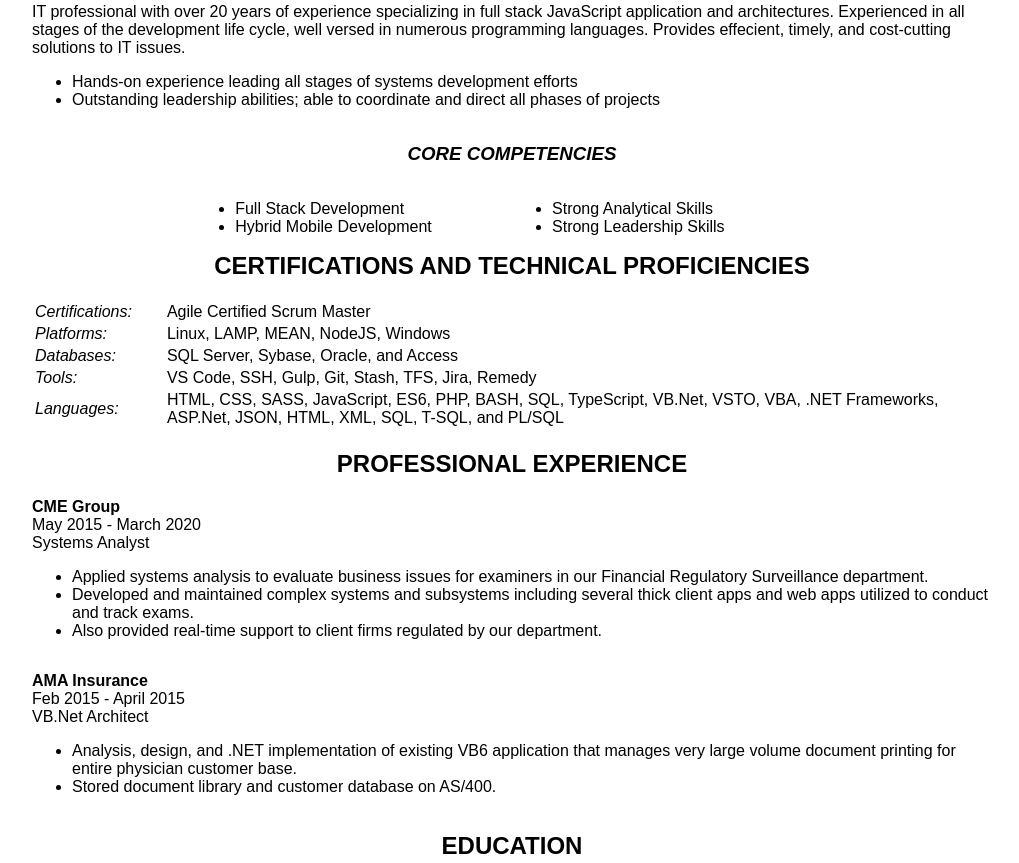
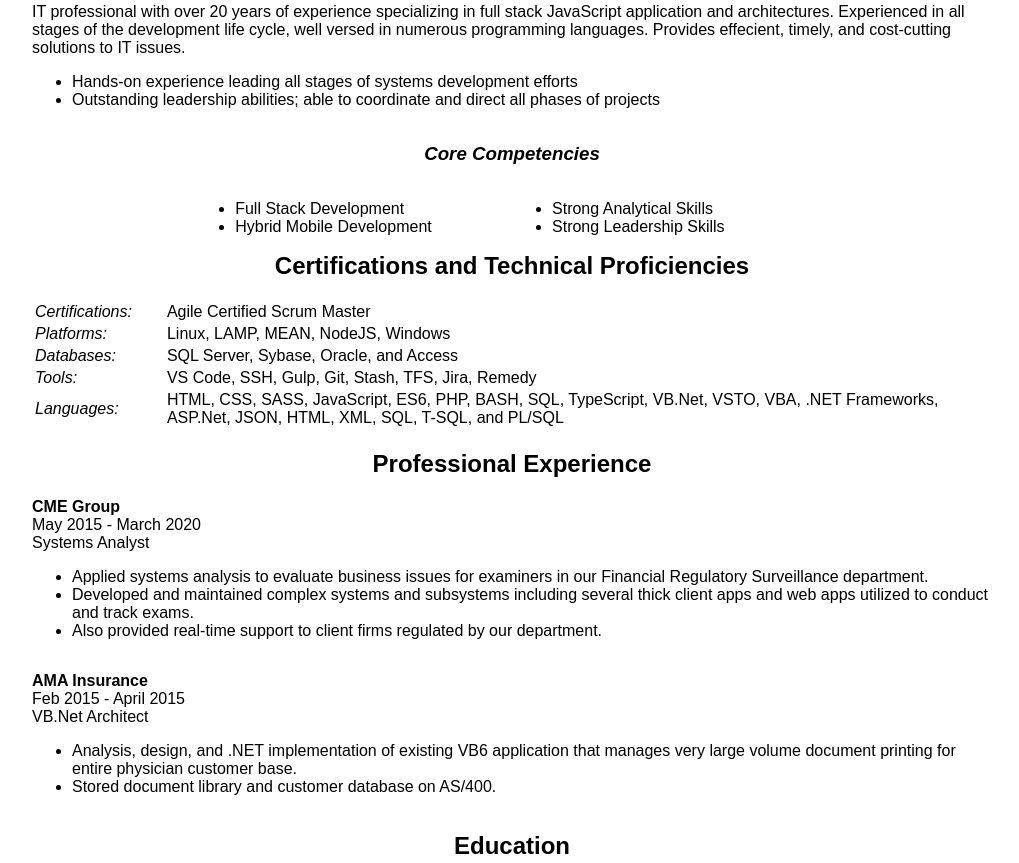
Before and after one commit to PhilRodgers/PhilRodgers.github.io, a website: page resume.html in a window 1280 px wide. Shown: the part 241-1104 px from the top of the page, without its empty margins (128-1147 px from the left). Drawn offline with Linux system fonts and the light colour scheme.

Commit message:
Added CSS Layouts - v4

```diff
--- a/index.html
+++ b/index.html
@@ -7,12 +7,12 @@
 
         <link rel="author" href="humans.txt" />
 
-        <link rel="apple-touch-icon" sizes="180x180" href="/apple-touch-icon.png">
-        <link rel="icon" type="image/png" sizes="32x32" href="/favicon-32x32.png">
-        <link rel="icon" type="image/png" sizes="16x16" href="/favicon-16x16.png">
-        <link rel="manifest" href="/site.webmanifest">
+        <link rel="apple-touch-icon" sizes="180x180" href="apple-touch-icon.png">
+        <link rel="icon" type="image/png" sizes="32x32" href="favicon-32x32.png">
+        <link rel="icon" type="image/png" sizes="16x16" href="favicon-16x16.png">
+        <link rel="manifest" href="site.webmanifest">
 
-        <link rel="favicon" href="/favicon.ico">
+        <link rel="favicon" href="favicon.ico">
 
         <title>Hello, I am Philip Rodgers</title>
     </head>
@@ -32,9 +32,9 @@
       </header>
 
       <main>
-          <h1>Hello, I am Philip Rodgers</h1>
-            <img src="https://www.gravatar.com/avatar/4678a33bf44c38e54a58745033b4d5c6?d=mm&s=64" alt="Philip Rodgers">
-          <!-- <img src="/android-chrome-192x192.png" alt="Philip Rodgers" class="rounded">  -->
+          <h2>Hello, I am Philip Rodgers</h2>
+          <!--  <img src="https://www.gravatar.com/avatar/4678a33bf44c38e54a58745033b4d5c6?d=mm&s=64" alt="Philip Rodgers">  -->
+          <img src="android-chrome-192x192.png" alt="Philip Rodgers" class="rounded">
           <p>
               I am a student in the Microtrain class. I have been an IT developer for 20+ years.
           </p>
--- a/resume.html
+++ b/resume.html
@@ -49,7 +49,7 @@
 
       </div>
 
-      <section class="clearfix">
+
         <h3>Core Competencies</h3>
 
         <ul class="cc-left">
@@ -60,7 +60,7 @@
           <li>Strong Analytical Skills</li>
           <li>Strong Leadership Skills</li>
         </ul>
-      </section>
+
 
       <!--
       <h2>TECHNICAL PROFICIENCIES</h2>
@@ -108,7 +108,7 @@
       </section>
 
 
-      <h2>PROFESSIONAl EXPERIENCE</h2>
+      <h2>Professional Experience</h2>
 
       <div class="row">
         <p>
@@ -137,7 +137,7 @@
         </p>
       </div>
 
-      <h2>EDUCATION</h2>
+      <h2>Education</h2>
 
       <div class="row">
         <p>
```
Also changed, not shown: android-chrome-192x192.png (added), android-chrome-512x512.png (added), apple-touch-icon.png (added), dist/css/main.css, dist/css/main.min.css, favicon-16x16.png (added), favicon-32x32.png (added), favicon.ico (added), site.webmanifest (added).
